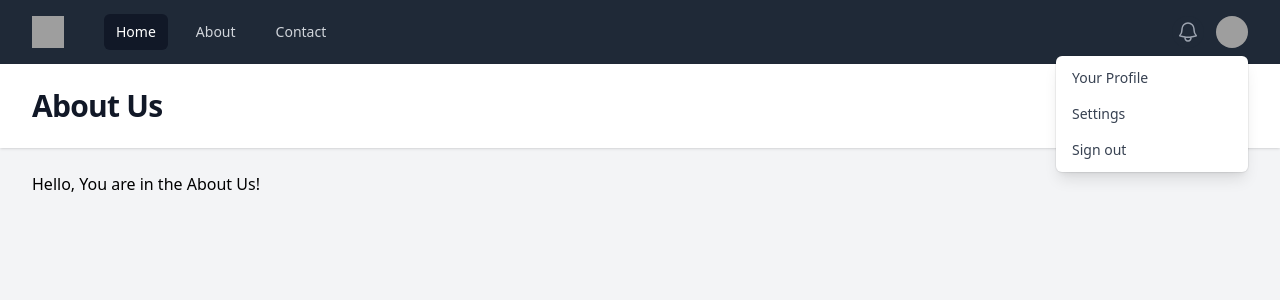
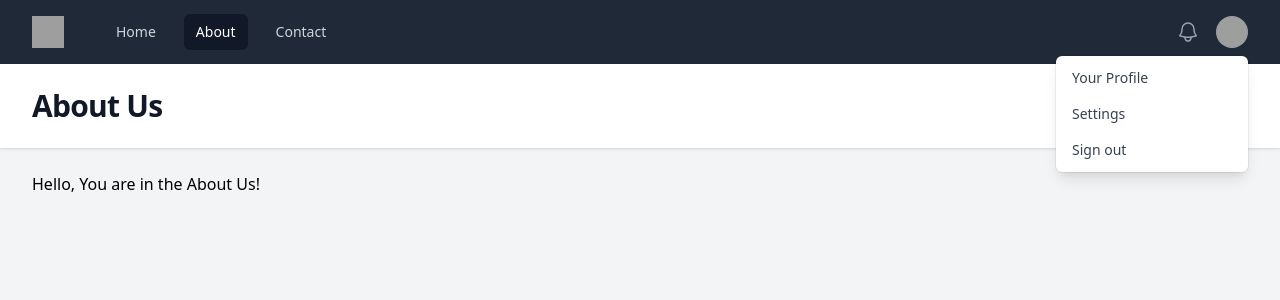
Before and after one commit to bchavs12/PHP-Studies, a PHP site: page /about.php in a window 1280 px wide. Shown: the top 300 px of the page. Run offline with PHP 8.4, Linux system fonts and the light colour scheme; some libraries are stand-ins or nearby versions; grey boxes are pictures that could not be loaded.

Commit message:
DynamicWebPage: SuperGlobals and CurrentPage Stylling

```diff
--- a/DynamicWebApp/about.php
+++ b/DynamicWebApp/about.php
@@ -1,4 +1,6 @@
 <?php
+
+require('functions.php');
 
 $heading = "About Us";
 
--- a/DynamicWebApp/contact.php
+++ b/DynamicWebApp/contact.php
@@ -1,4 +1,6 @@
 <?php
+
+require('functions.php');
 
 $heading = "Contact Us";
 
--- /dev/null
+++ b/DynamicWebApp/functions.php
@@ -0,0 +1,15 @@
+<?php
+
+function dd($value)
+{
+    echo '<pre>';
+    var_dump($value);
+    echo '</pre>';
+
+    die();
+}
+
+function urlIs($value)
+{
+    return $_SERVER['REQUEST_URI'] === $value;
+}
--- a/DynamicWebApp/index.php
+++ b/DynamicWebApp/index.php
@@ -1,4 +1,6 @@
 <?php
+
+require('functions.php');
 
 $heading = "Home Page";
 
--- a/DynamicWebApp/views/partials/nav.php
+++ b/DynamicWebApp/views/partials/nav.php
@@ -8,9 +8,9 @@
                 <div class="hidden md:block">
                     <div class="ml-10 flex items-baseline space-x-4">
                         <!-- Current: "bg-gray-900 text-white", Default: "text-gray-300 hover:bg-gray-700 hover:text-white" -->
-                        <a href="/" class="bg-gray-900 text-white px-3 py-2 rounded-md text-sm font-medium" aria-current="page">Home</a>
-                        <a href="/about.php" class="text-gray-300 hover:bg-gray-700 hover:text-white px-3 py-2 rounded-md text-sm font-medium">About</a>
-                        <a href="/contact.php" class="text-gray-300 hover:bg-gray-700 hover:text-white px-3 py-2 rounded-md text-sm font-medium">Contact</a>
+                        <a href="/" class=" <?= urlIs('/') ? 'bg-gray-900 text-white' : 'text-gray-300' ?> text-gray-300 hover:bg-gray-700 px-3 py-2 rounded-md text-sm font-medium">Home</a>
+                        <a href="/about.php" class="<?= urlIs('/about.php') ? 'bg-gray-900 text-white' : 'text-gray-300' ?> text-gray-300 hover:bg-gray-700 hover:text-white px-3 py-2 rounded-md text-sm font-medium">About</a>
+                        <a href="/contact.php" class="<?= urlIs('/contact.php') ? 'bg-gray-900 text-white' : 'text-gray-300' ?> text-gray-300 hover:bg-gray-700 hover:text-white px-3 py-2 rounded-md text-sm font-medium">Contact</a>
                     </div>
                 </div>
             </div>
```
